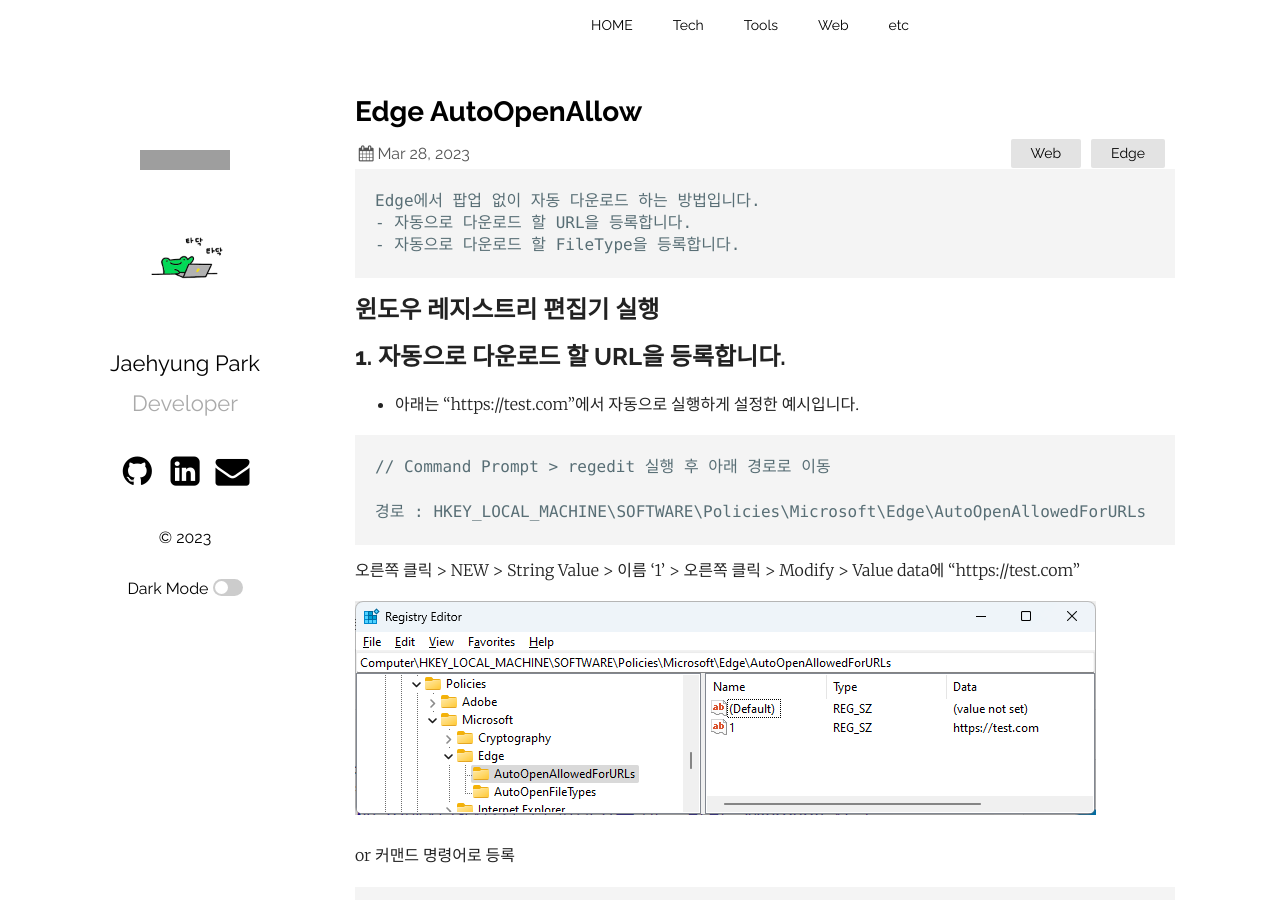
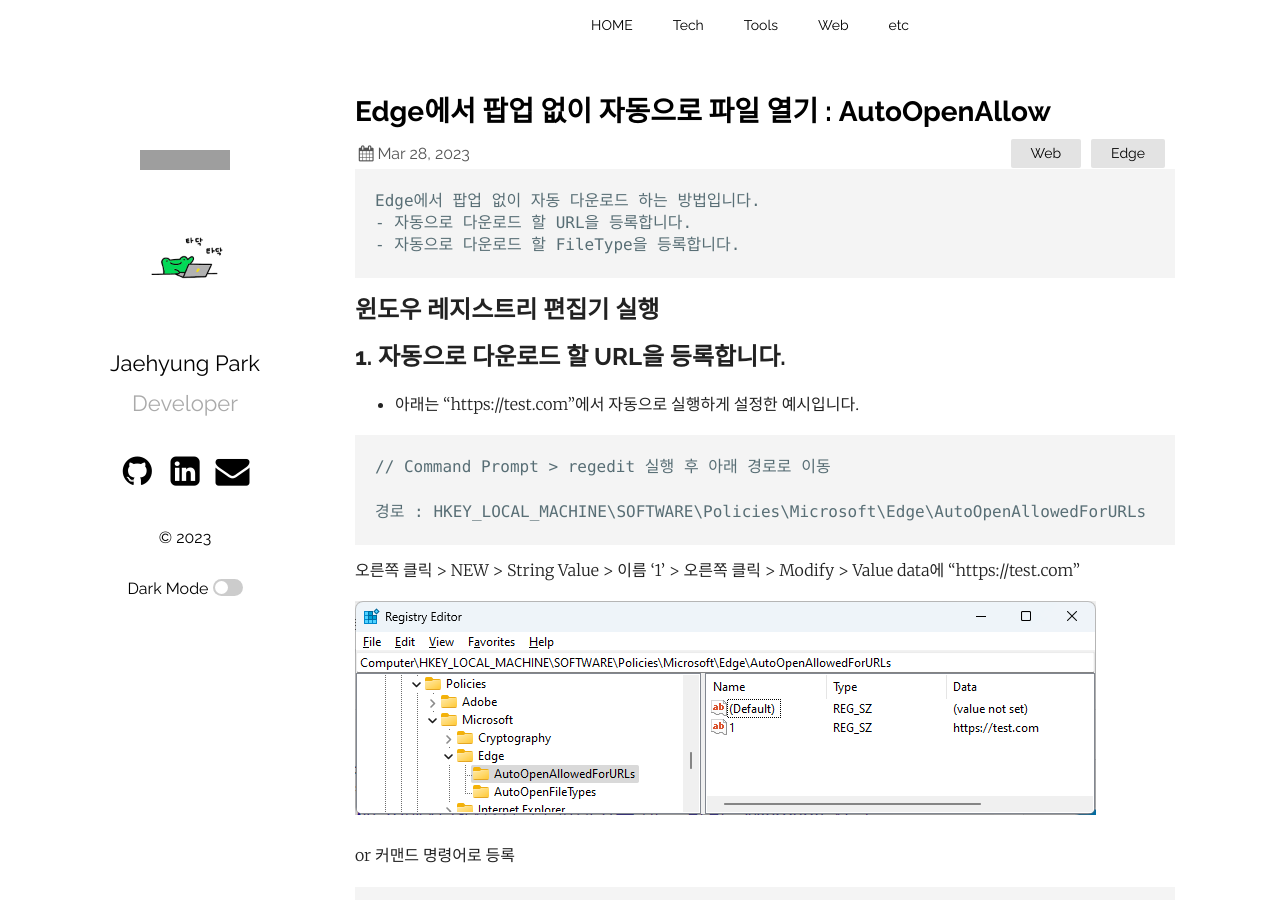
Before and after one commit to jbro321/jbro321.github.io, a Jekyll site: the page built from _posts/Web/Edge/2023-03-28-Edge-AutoOpenAllow.md, in a window 1280 px wide and 900 px high. Built offline with Jekyll 4.4.1, drawn with Linux system fonts in a browser that asks for light colours; comment, search, counter and statistics services are not loaded; grey boxes are pictures that could not be loaded.

Commit message:
fix: Change title

```diff
--- a/_posts/Web/Edge/2023-03-28-Edge-AutoOpenAllow.md
+++ b/_posts/Web/Edge/2023-03-28-Edge-AutoOpenAllow.md
@@ -1,6 +1,6 @@
 ---
 layout: post
-title:  "Edge AutoOpenAllow"
+title:  "Edge에서 팝업 없이 자동으로 파일 열기 : AutoOpenAllow"
 date:   2023-03-28 09:10:36 +0900
 categories: Web Edge
 published: true
```
